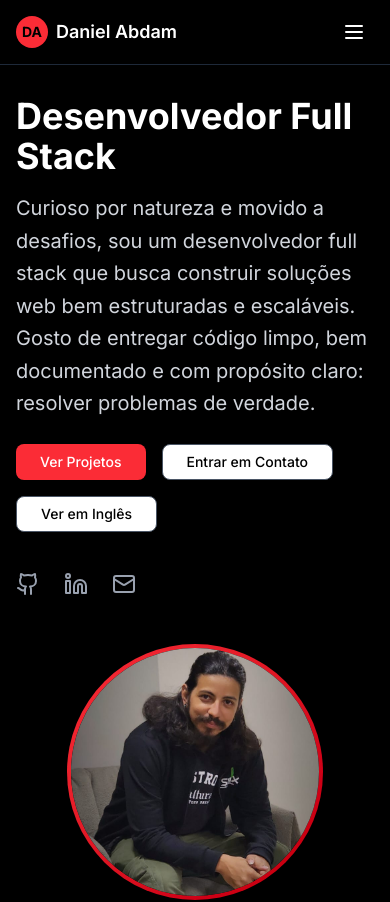
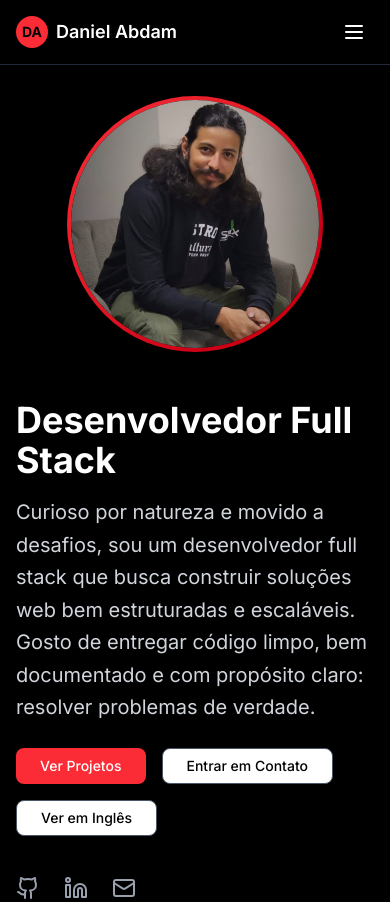
Before and after one commit to danielabdam/Portfolio, a Next.js app: page / in a window 390 px wide. Shown: the top 902 px of the page. Built offline with nearby package versions, Linux system fonts and the light colour scheme.

Commit message:
Ajuste de demenssão

```diff
--- a/app/page.tsx
+++ b/app/page.tsx
@@ -198,7 +198,7 @@ export default function Portfolio() {
       {/* Hero/About Section */}
       <section id={t.sections.about} className="pt-24 pb-16 px-4 sm:px-6 lg:px-8">
         <div className="max-w-6xl mx-auto">
-          <div className="flex flex-col lg:flex-row items-center gap-12">
+          <div className="flex flex-col-reverse lg:flex-row items-center gap-12">
             <div className="flex-1 space-y-6">
               <div className="space-y-4">
                 <h1 className="text-4xl sm:text-5xl lg:text-6xl font-bold">{t.heroTitle}</h1>
@@ -429,7 +429,7 @@ export default function Portfolio() {
                 <Linkedin size={28} />
               </a>
               <a
-                href="https://drive.google.com/file/d/1vhwR5c4XXCgPt4HQCtQHlfBWr3Uvm-wh/view"
+                href="https://drive.google.com/file/d/1tpu0gim6a5M0RfxeMS4JoDsGxHB0gt9K/view?usp=sharing"
                 target="_blank"
                 rel="noopener noreferrer"
                 className="text-gray-400 hover:text-white transition-colors duration-200"
```
